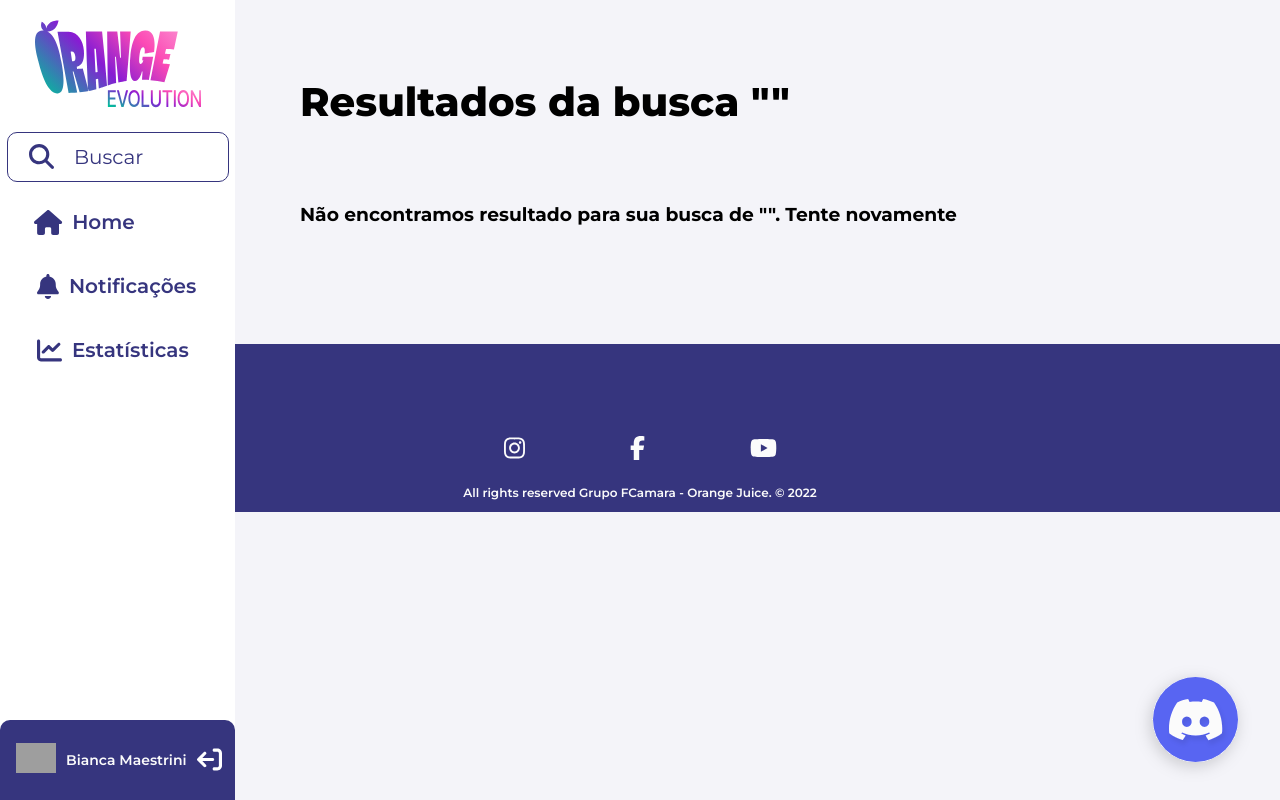
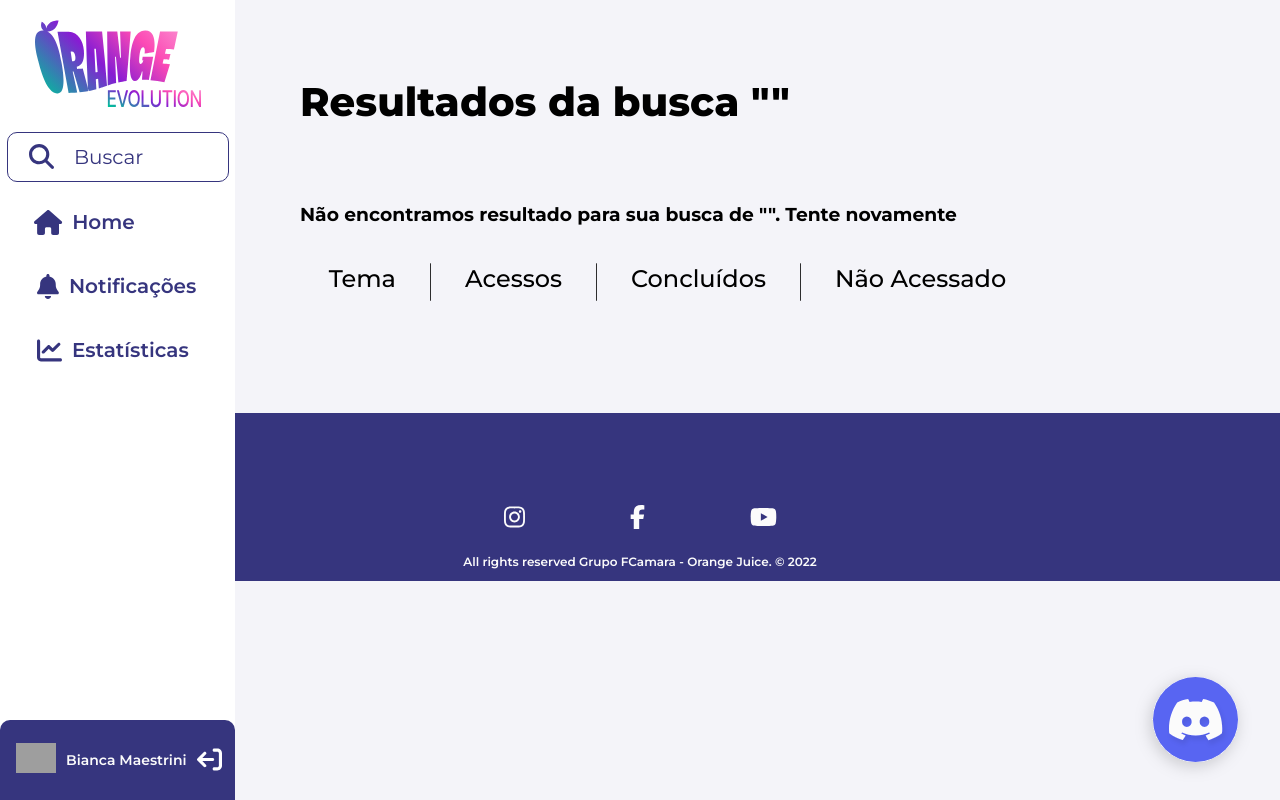
Before and after one commit to Squad-15-FCamara/orangeevolution-frontend, a React (Vite) app: page /searchadm in a window 1280 px wide. Built offline with nearby package versions, Linux system fonts and the light colour scheme; grey boxes are pictures that could not be loaded.

Commit message:
refactor: changes search adm page

```diff
--- a/src/pages/SearchAdm/index.jsx
+++ b/src/pages/SearchAdm/index.jsx
@@ -1,11 +1,12 @@
 import { useContext } from 'react';
 import { useEffect, useState } from 'react';
-import { ChosedRoadCard } from '../../components/ChosedRoadCard';
 import { Context } from '../../context/context';
 import api from '../../services/api';
 import { ContainerTheme } from '../RoadDev/style';
 import { Wrapper, Title } from './style';
-import { courseService } from '../../services/courseService';
+import { adminStatistic } from '../../services/adminStatisticsService';
+import { SearchStatistics } from '../../components/SearchStatistics';
+import { InfoContainer } from '../IntroStatistics/style';
 
 export function SearchAdm() {
   const [fetchResults, setFetchResults] = useState([]);
@@ -26,7 +27,7 @@ export function SearchAdm() {
 
   const fetching = async () => {
     try {
-      let response = await courseService.getCourseByTitle(inputSearch);
+      let response = await adminStatistic.getStatsBySearchByTitle(inputSearch);
       setFetchResults(response.data);
     } catch (e) {
       console.error('Ops! Ocorreu um erro: ' + e);
@@ -64,17 +65,23 @@ export function SearchAdm() {
 
       {console.log(fetchResults)}
 
+      <InfoContainer>
+        <h2>Tema</h2>
+        <span>|</span>
+        <h2>Acessos</h2>
+        <span>|</span>
+        <h2>Concluídos</h2>
+        <span>|</span>
+        <h2>Não Acessado</h2>
+      </InfoContainer>
       <ContainerTheme>
-        {fetchResults.map((course, index) => {
+        {fetchResults.map((card, index) => {
           return (
-            <ChosedRoadCard
-              id={course.id}
-              title={course.title}
-              idType={course.idType}
-              time={course.time}
-              idTheme={course.idTheme}
-              idRoad={course.idRoad}
-              link={course.link}
+            <SearchStatistics
+              name={card.name}
+              doing={card.doing}
+              done={card.done}
+              didnt={card.didnt}
               key={index}
             />
           );
```
